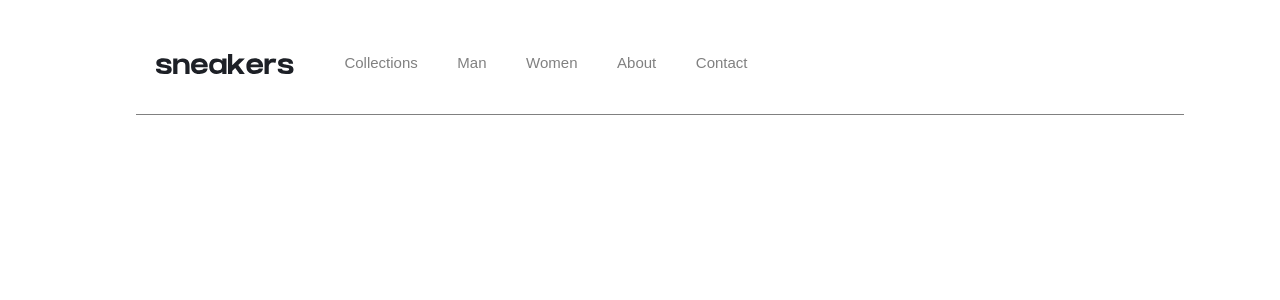
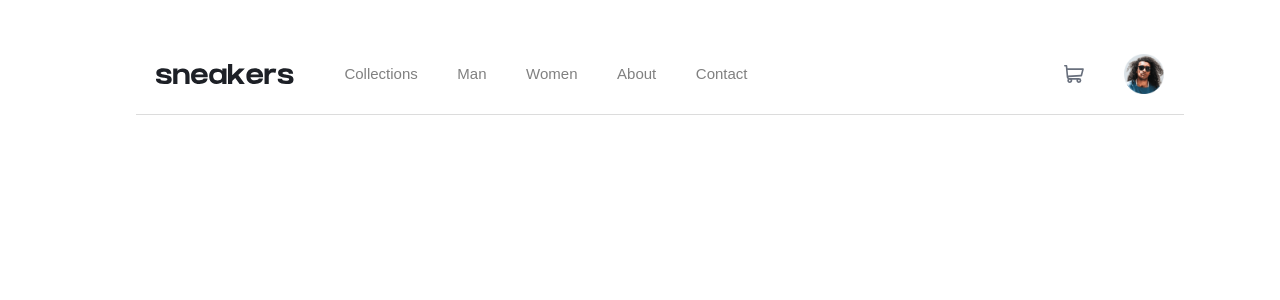
Before and after one commit to amirukic/E-commerce, a React (Create React App) app: page / in a window 1280 px wide. Shown: the top 300 px of the page. Built offline with nearby package versions, Linux system fonts and the light colour scheme.

Commit message:
upgrade-navbar

```diff
--- a/src/components/Navbar.css
+++ b/src/components/Navbar.css
@@ -2,8 +2,9 @@
     height: 5vh;
     width: 100%;
     padding: 20px;
-    border-bottom: 1px solid grey;
+    border-bottom: 1px solid rgb(220, 220, 220);
     display: flex;
+    align-items: center;
 }
 .sites{
     display: flex;
@@ -11,7 +12,7 @@
     width: 40%;
     height: 100%;
     justify-content: space-between;
-    align-items: baseline;
+    align-items: center;
 }
 .sites>a {
     color: grey;
@@ -19,3 +20,13 @@
     font-size: 15px;
     font-weight: 400;
 }
+.profile{
+    margin-left: auto;
+    display: flex;
+    gap: 40px;
+    align-items: center;
+}
+#cart{
+    height: 18px;
+    cursor: pointer;
+}
--- a/src/components/Navbar.jsx
+++ b/src/components/Navbar.jsx
@@ -1,4 +1,6 @@
 import Logo from "../images/logo.svg";
+import Cart from "../images/icon-cart.svg"
+import Avatar from "../images/image-avatar.png"
 import "./Navbar.css";
 function Navbar() {
   return (
@@ -11,6 +13,10 @@ function Navbar() {
         <a href="#">About</a>
         <a href="#">Contact</a>
       </div>
+      <div className="profile">
+        <img src={Cart} alt="Cart" id="cart" />
+        <img src={Avatar} alt="Avatar" style={{height: "40px"}} />
+      </div>
     </div>
   );
 }
```
Also changed, not shown: src/images/favicon-32x32.png (deleted), 1 other file (tests, documents, lock files or other folders).
